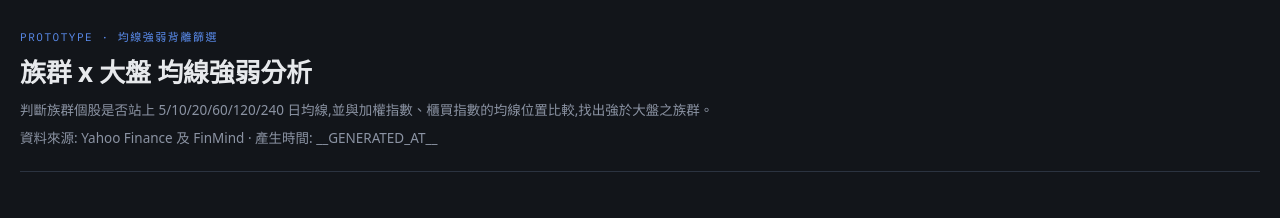
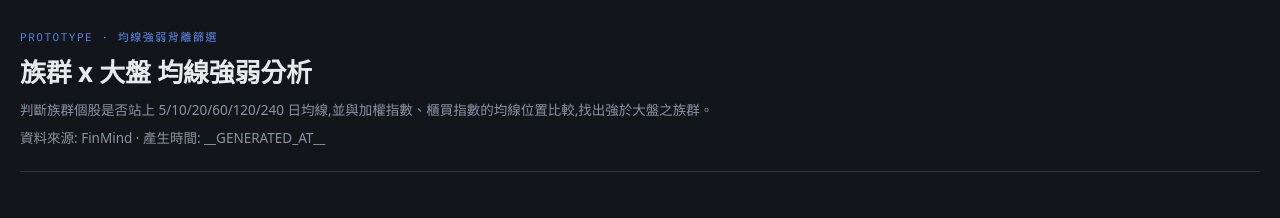
Before and after one commit to a12021994-netizen/ma-report, a plain HTML site: page template.html in a window 1280 px wide. Shown: the top 218 px of the page. Drawn offline with Linux system fonts and the light colour scheme; a web font is replaced by a local one.

Commit message:
Update template.html

```diff
--- a/template.html
+++ b/template.html
@@ -256,7 +256,7 @@ td.name{font-weight:600; white-space:nowrap; font-size:11.5px;}
     <div class="eyebrow">Prototype · 均線強弱背離篩選</div>
     <h1>族群 x 大盤 均線強弱分析</h1>
     <p>判斷族群個股是否站上 5/10/20/60/120/240 日均線,並與加權指數、櫃買指數的均線位置比較,找出強於大盤之族群。</p>
-    <p class="data-source-note">資料來源: Yahoo Finance 及 FinMind · 產生時間: __GENERATED_AT__</p>
+    <p class="data-source-note">資料來源: FinMind · 產生時間: __GENERATED_AT__</p>
   </div>
 
   <div class="bench-row" id="benchRow"></div>
```
